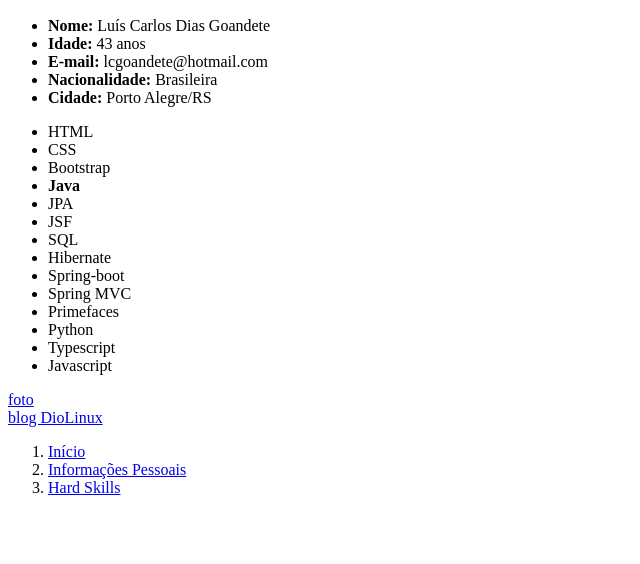
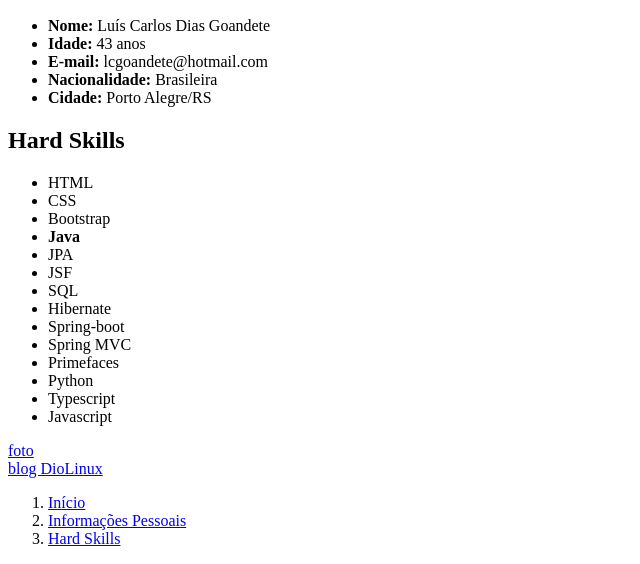
Before and after one commit to lcgoandete/lcgoandete.github.io, a plain HTML site: page index.html in a window 1280 px wide. Shown: the part 246-810 px from the top of the page, without its empty margins (0-640 px from the left). Drawn offline with Linux system fonts and the light colour scheme.

Commit message:
fix hard skills

```diff
--- a/index.html
+++ b/index.html
@@ -18,7 +18,8 @@
         <li><strong>Cidade:</strong> Porto Alegre/RS</li>
     </ul>
 
-    <ul id="hard_skills">
+    <h2 id="hard_skills">Hard Skills</h2>
+    <ul>
         <li>HTML</li>
         <li>CSS</li>
         <li>Bootstrap</li>
```
